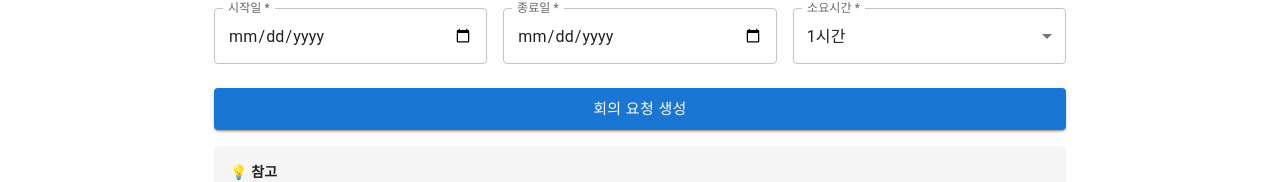
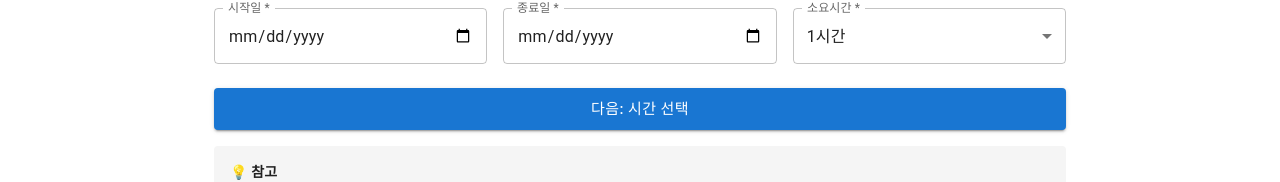
Before and after one commit to Crong-Gabia/BookingTime, a React (Vite) app in the folder apps/web/: page /requests/new in a window 1280 px wide. Shown: the part 473-655 px from the top of the page. Built offline with nearby package versions, Linux system fonts and the light colour scheme.

Commit message:
fix: CreatePage 버튼 텍스트를 '다음: 시간 선택'으로 변경

```diff
--- a/apps/web/src/pages/CreatePage.tsx
+++ b/apps/web/src/pages/CreatePage.tsx
@@ -182,7 +182,7 @@ export default function CreatePage() {
           onClick={handleSubmit}
           sx={{ mb: 2 }}
         >
-          회의 요청 생성
+          다음: 시간 선택
         </Button>
 
         <Box sx={{ p: 2, backgroundColor: 'grey.100', borderRadius: 1 }}>
```
